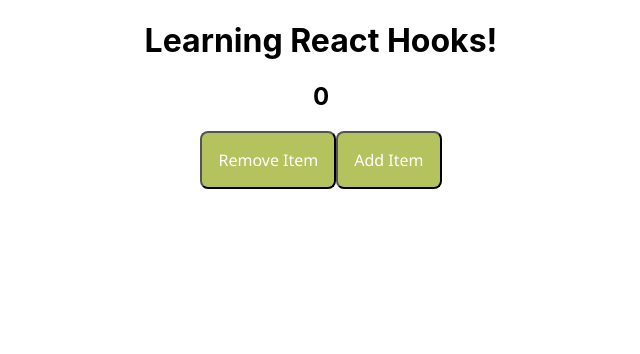
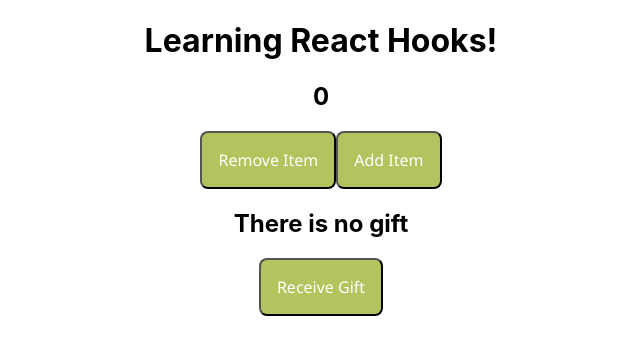
Before and after one commit to work-henry-smith/f8-hooks, a React (Create React App) app: page / in a window 1280 px wide. Shown: the top 354 px of the page, without its empty margins (319-959 px from the left). Built offline with nearby package versions, Linux system fonts and the light colour scheme.

Commit message:
create the random gift feature

```diff
--- a/src/App.js
+++ b/src/App.js
@@ -1,11 +1,13 @@
 import './App.css';
-import CartCounting from './Hook-State';
+import CartCounting from './Hook-State-1';
+import RandomGift from './Hook-State-2';
 
 function App() {
   return (
     <div className="App">
       <h1>Learning React Hooks!</h1>
       <CartCounting />
+      <RandomGift />
     </div>
   );
 }
--- /dev/null
+++ b/src/Hook-State-2.js
@@ -0,0 +1,23 @@
+import {useState} from 'react';
+
+const RandomGift = () => {
+    const [gift, setGift] = useState('There is no gift');
+
+    const items = ['CPU i9', 'RAM 32GB', '4K Screen', 'Apple Mini', 'Ziyou Lang Keyboard'];
+
+    const GiftHandle = () => {
+        const item = items[Math.floor(Math.random()*items.length)];
+        return (
+            setGift(item)
+        )
+    };
+
+    return (
+        <div>
+            <h2>{gift}</h2>
+            <button className='button' onClick={GiftHandle}>Receive Gift</button>
+        </div>
+    )
+};
+
+export default RandomGift;
```
Also changed, not shown: src/Hook-State-1.js (renamed from src/Hook-State.js).
